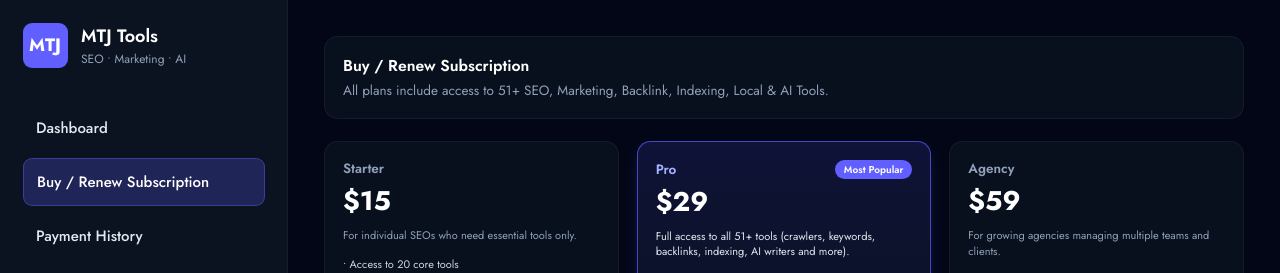
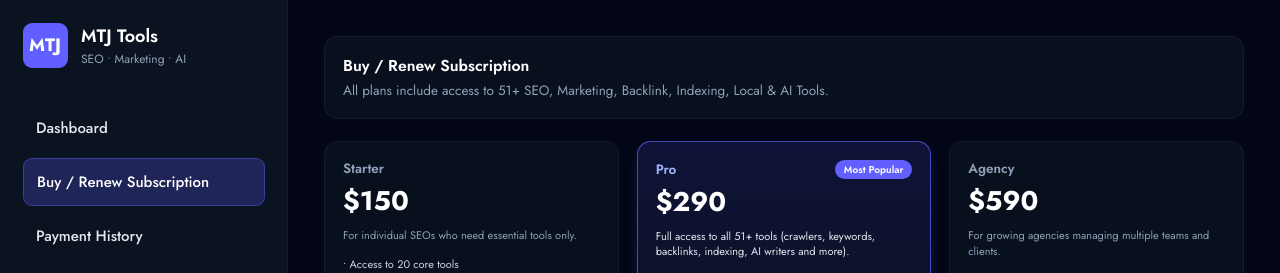
Before and after one commit to mypremierpain/mtj-tools-dashboard, a Next.js app: page /buy-renew in a window 1280 px wide. Shown: the top 273 px of the page. Built offline with nearby package versions, Linux system fonts and the light colour scheme.

Commit message:
updated UI / logic / fixes

```diff
--- a/src/app/buy-renew/page.tsx
+++ b/src/app/buy-renew/page.tsx
@@ -23,7 +23,7 @@
           {/* Starter Plan */}
           <div className="flex flex-col rounded-xl border border-white/5 bg-[#0b1220]/80 p-4 text-sm">
             <div className="mb-1 text-xs font-semibold text-slate-400">Starter</div>
-            <div className="mb-2 text-2xl font-bold">$15</div>
+            <div className="mb-2 text-2xl font-bold">$150</div>
             <div className="mb-3 text-[11px] text-slate-400">
               For individual SEOs who need essential tools only.
             </div>
@@ -46,7 +46,7 @@
                 Most Popular
               </span>
             </div>
-            <div className="mb-2 mt-1 text-2xl font-bold">$29</div>
+            <div className="mb-2 mt-1 text-2xl font-bold">$290</div>
             <div className="mb-3 text-[11px] text-slate-200">
               Full access to all {totalTools}+ tools (crawlers, keywords,
               backlinks, indexing, AI writers and more).
@@ -65,7 +65,7 @@
           {/* Agency Plan */}
           <div className="flex flex-col rounded-xl border border-white/5 bg-[#0b1220]/80 p-4 text-sm">
             <div className="mb-1 text-xs font-semibold text-slate-400">Agency</div>
-            <div className="mb-2 text-2xl font-bold">$59</div>
+            <div className="mb-2 text-2xl font-bold">$590</div>
             <div className="mb-3 text-[11px] text-slate-400">
               For growing agencies managing multiple teams and clients.
             </div>
```
